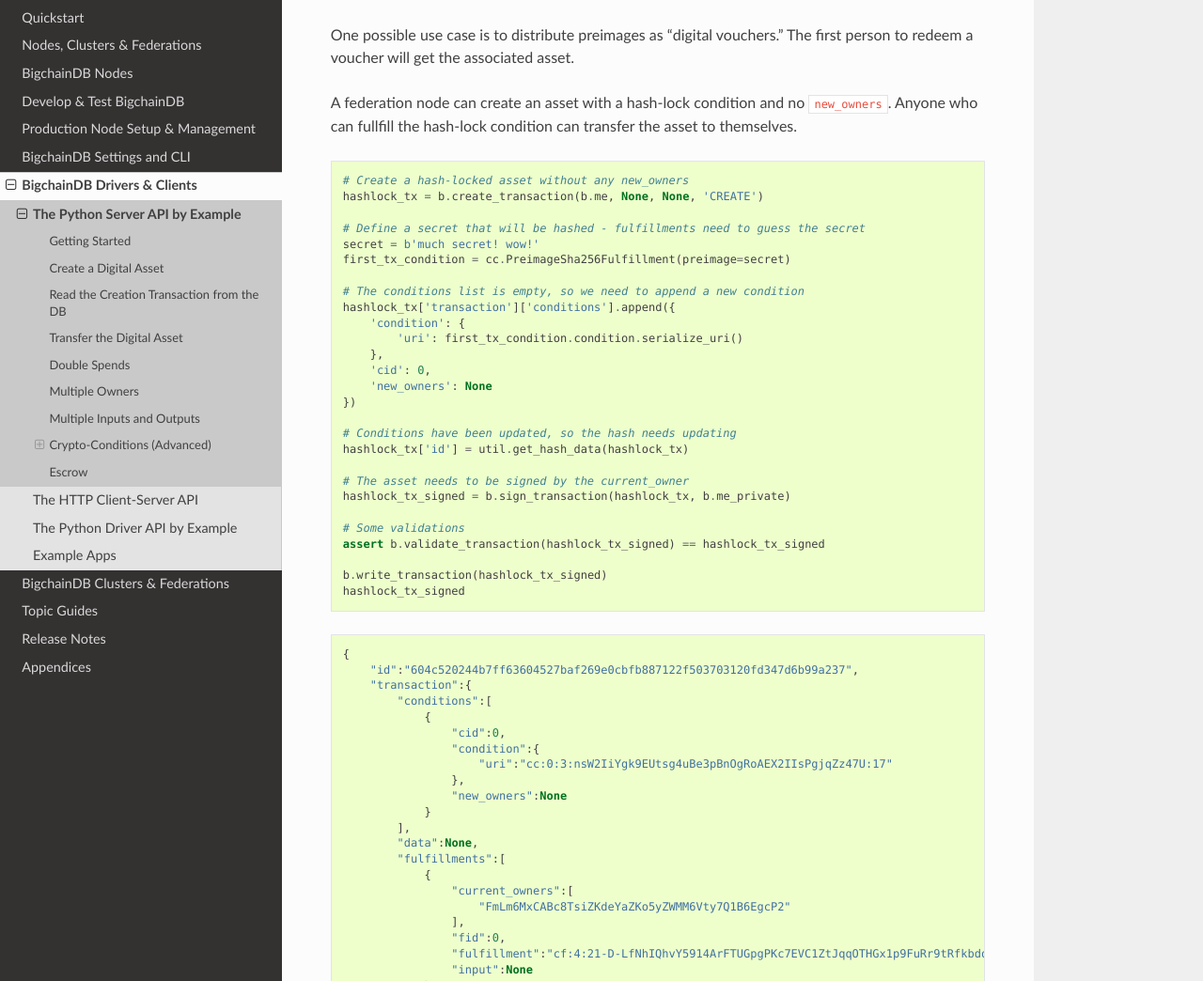
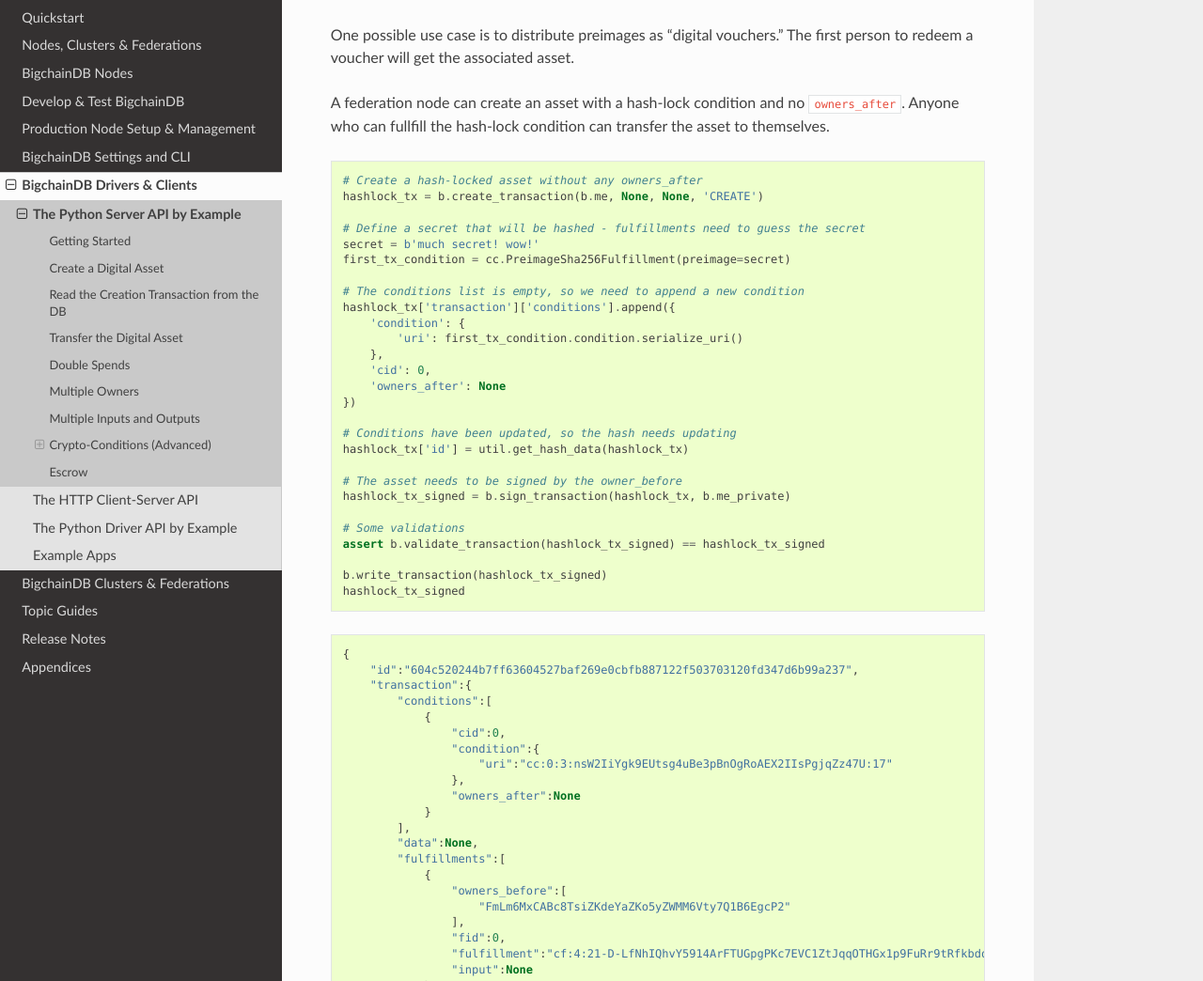
Before and after one commit to thematerials-network/bigchaindb-node, a Sphinx documentation site: the page built from bigchaindb/docs/source/drivers-clients/python-server-api-examples.md, in a window 1280 px wide and 1400 px high, scrolled down 14473 px. Shown: the part 156-1200 px from the top of the window at 94% size. Built offline with Sphinx 7.4.7 and the Read the Docs theme 2.0.0, drawn with Linux system fonts in a browser that asks for light colours; some of the changed text lies outside the part shown.

Commit message:
Closes #348 (#578)

````diff
--- a/bigchaindb/docs/source/drivers-clients/python-server-api-examples.md
+++ b/bigchaindb/docs/source/drivers-clients/python-server-api-examples.md
@@ -87,7 +87,7 @@ tx_retrieved
                     },
                     "uri":"cc:4:20:oqXTWvR3afHHX8OaOO84kZxS6nH4GEBXD4Vw8Mc5iBo:96"
                 },
-                "new_owners":[
+                "owners_after":[
                     "BwuhqQX8FPsmqYiRV2CSZYWWsSWgSSQQFHjqxKEuqkPs"
                 ]
             }
@@ -100,7 +100,7 @@ tx_retrieved
         },
         "fulfillments":[
             {
-                "current_owners":[
+                "owners_before":[
                     "3LQ5dTiddXymDhNzETB1rEkp4mA7fEV1Qeiu5ghHiJm9"
                 ],
                 "fid":0,
@@ -182,7 +182,7 @@ tx_transfer_retrieved
                     },
                     "uri":"cc:4:20:DIfyalZvV_9ukoO01mxmK3nxsfAWSKYYF33XDYkbY4E:96"
                 },
-                "new_owners":[
+                "owners_after":[
                     "qv8DvdNG5nZHWCP5aPSqgqxAvaPJpQj19abRvFCntor"
                 ]
             }
@@ -190,7 +190,7 @@ tx_transfer_retrieved
         "data":None,
         "fulfillments":[
             {
-                "current_owners":[
+                "owners_before":[
                     "BwuhqQX8FPsmqYiRV2CSZYWWsSWgSSQQFHjqxKEuqkPs"
                 ],
                 "fid":0,
@@ -231,7 +231,7 @@ DoubleSpend: input `{'cid': 0, 'txid': '933cd83a419d2735822a2154c84176a2f419cbd4
 
 ## Multiple Owners
 
-To create a new digital asset with _multiple_ owners, one can simply provide a list of `new_owners`:
+To create a new digital asset with _multiple_ owners, one can simply provide a list of `owners_after`:
 
 ```python
 # Create a new asset and assign it to multiple owners
@@ -282,7 +282,7 @@ tx_multisig_retrieved
                     },
                     "uri":"cc:2:29:DpflJzUSlnTUBx8lD8QUolOA-M9nQnrGwvWSk7f3REc:206"
                 },
-                "new_owners":[
+                "owners_after":[
                     "BwuhqQX8FPsmqYiRV2CSZYWWsSWgSSQQFHjqxKEuqkPs",
                     "qv8DvdNG5nZHWCP5aPSqgqxAvaPJpQj19abRvFCntor"
                 ]
@@ -291,7 +291,7 @@ tx_multisig_retrieved
         "data":None,
         "fulfillments":[
             {
-                "current_owners":[
+                "owners_before":[
                     "3LQ5dTiddXymDhNzETB1rEkp4mA7fEV1Qeiu5ghHiJm9"
                 ],
                 "fid":0,
@@ -306,7 +306,7 @@ tx_multisig_retrieved
 }
 ```
 
-The asset can be transfered as soon as each of the `new_owners` signs the transaction.
+The asset can be transfered as soon as each of the `owners_after` signs the transaction.
 
 To do so, simply provide a list of all private keys to the signing routine:
 
@@ -348,7 +348,7 @@ tx_multisig_transfer_retrieved
                     },
                     "uri":"cc:4:20:cAq6JQJXtwlxURqrksiyqLThB9zh08ZxSPLTDSaReYE:96"
                 },
-                "new_owners":[
+                "owners_after":[
                     "8YN9fALMj9CkeCcmTiM2kxwurpkMzHg9RkwSLJKMasvG"
                 ]
             }
@@ -356,7 +356,7 @@ tx_multisig_transfer_retrieved
         "data":None,
         "fulfillments":[
             {
-                "current_owners":[
+                "owners_before":[
                     "BwuhqQX8FPsmqYiRV2CSZYWWsSWgSSQQFHjqxKEuqkPs",
                     "qv8DvdNG5nZHWCP5aPSqgqxAvaPJpQj19abRvFCntor"
                 ],
@@ -427,7 +427,7 @@ tx_mimo_retrieved
                     },
                     "uri":"cc:4:20:2AXg2JJ7mQ8o2Q9-hafP-XmFh3YR7I2_Sz55AubfxIc:96"
                 },
-                "new_owners":[
+                "owners_after":[
                     "qv8DvdNG5nZHWCP5aPSqgqxAvaPJpQj19abRvFCntor"
                 ]
             },
@@ -443,7 +443,7 @@ tx_mimo_retrieved
                     },
                     "uri":"cc:4:20:2AXg2JJ7mQ8o2Q9-hafP-XmFh3YR7I2_Sz55AubfxIc:96"
                 },
-                "new_owners":[
+                "owners_after":[
                     "qv8DvdNG5nZHWCP5aPSqgqxAvaPJpQj19abRvFCntor"
                 ]
             },
@@ -459,7 +459,7 @@ tx_mimo_retrieved
                     },
                     "uri":"cc:4:20:2AXg2JJ7mQ8o2Q9-hafP-XmFh3YR7I2_Sz55AubfxIc:96"
                 },
-                "new_owners":[
+                "owners_after":[
                     "qv8DvdNG5nZHWCP5aPSqgqxAvaPJpQj19abRvFCntor"
                 ]
             }
@@ -467,7 +467,7 @@ tx_mimo_retrieved
         "data":None,
         "fulfillments":[
             {
-                "current_owners":[
+                "owners_before":[
                     "BwuhqQX8FPsmqYiRV2CSZYWWsSWgSSQQFHjqxKEuqkPs"
                 ],
                 "fid":0,
@@ -478,7 +478,7 @@ tx_mimo_retrieved
                 }
             },
             {
-                "current_owners":[
+                "owners_before":[
                     "BwuhqQX8FPsmqYiRV2CSZYWWsSWgSSQQFHjqxKEuqkPs"
                 ],
                 "fid":1,
@@ -489,7 +489,7 @@ tx_mimo_retrieved
                 }
             },
             {
-                "current_owners":[
+                "owners_before":[
                     "BwuhqQX8FPsmqYiRV2CSZYWWsSWgSSQQFHjqxKEuqkPs"
                 ],
                 "fid":2,
@@ -529,11 +529,11 @@ Setting up a generic threshold condition is a bit more elaborate than regular tr
 
 The basic workflow for creating a more complex cryptocondition is the following:
 
-1. Create a transaction template that include the public key of all (nested) parties as `new_owners`
+1. Create a transaction template that include the public key of all (nested) parties as `owners_after`
 2. Set up the threshold condition using the [cryptocondition library](https://github.com/bigchaindb/cryptoconditions)
 3. Update the condition and hash in the transaction template
 
-We'll illustrate this by a threshold condition where 2 out of 3 `new_owners` need to sign the transaction:
+We'll illustrate this by a threshold condition where 2 out of 3 `owners_after` need to sign the transaction:
 
 ```python
 import copy
@@ -620,7 +620,7 @@ tx_threshold_retrieved
                     },
                     "uri":"cc:2:29:FoElId4TE5TU2loonT7sayXhxwcmaJVoCeIduh56Dxw:246"
                 },
-                "new_owners":[
+                "owners_after":[
                     "8NaGq26YMcEvj8Sc5MnqspKzFTQd1eZBAuuPDw4ERHpz",
                     "ALE9Agojob28D1fHWCxFXJwpqrYPkcsUs26YksBVj27z",
                     "Cx4jWSGci7fw6z5QyeApCijbwnMpyuhp4C1kzuFc3XrM"
@@ -630,7 +630,7 @@ tx_threshold_retrieved
         "data":None,
         "fulfillments":[
             {
-                "current_owners":[
+                "owners_before":[
                     "qv8DvdNG5nZHWCP5aPSqgqxAvaPJpQj19abRvFCntor"
                 ],
                 "fid":0,
@@ -652,7 +652,7 @@ The transaction can now be transfered by fulfilling the threshold condition.
 
 The fulfillment involves:
 
-1. Create a transaction template that include the public key of all (nested) parties as `current_owners`
+1. Create a transaction template that include the public key of all (nested) parties as `owners_before`
 2. Parsing the threshold condition into a fulfillment using the [cryptocondition library](https://github.com/bigchaindb/cryptoconditions)
 3. Signing all necessary subfulfillments and updating the fulfillment field in the transaction
 
@@ -721,7 +721,7 @@ threshold_tx_transfer
                     },
                     "uri":"cc:4:20:xDz3NhRG-3eVzIB9sgnd99LKjOyDF-KlxWuf1TgNT0s:96"
                 },
-                "new_owners":[
+                "owners_after":[
                     "ED2pyPfsbNRTHkdMnaFkAwCSpZWRmbaM1h8fYzgRRMmc"
                 ]
             }
@@ -729,7 +729,7 @@ threshold_tx_transfer
         "data":None,
         "fulfillments":[
             {
-                "current_owners":[
+                "owners_before":[
                     "8NaGq26YMcEvj8Sc5MnqspKzFTQd1eZBAuuPDw4ERHpz",
                     "ALE9Agojob28D1fHWCxFXJwpqrYPkcsUs26YksBVj27z",
                     "Cx4jWSGci7fw6z5QyeApCijbwnMpyuhp4C1kzuFc3XrM"
@@ -758,10 +758,10 @@ Under the hood, fulfilling a hash-lock condition amounts to finding a string (a
 
 One possible use case is to distribute preimages as "digital vouchers." The first person to redeem a voucher will get the associated asset.
 
-A federation node can create an asset with a hash-lock condition and no `new_owners`. Anyone who can fullfill the hash-lock condition can transfer the asset to themselves.
+A federation node can create an asset with a hash-lock condition and no `owners_after`. Anyone who can fullfill the hash-lock condition can transfer the asset to themselves.
 
 ```python
-# Create a hash-locked asset without any new_owners
+# Create a hash-locked asset without any owners_after
 hashlock_tx = b.create_transaction(b.me, None, None, 'CREATE')
 
 # Define a secret that will be hashed - fulfillments need to guess the secret
@@ -774,13 +774,13 @@ hashlock_tx['transaction']['conditions'].append({
         'uri': first_tx_condition.condition.serialize_uri()
     },
     'cid': 0,
-    'new_owners': None
+    'owners_after': None
 })
 
 # Conditions have been updated, so the hash needs updating
 hashlock_tx['id'] = util.get_hash_data(hashlock_tx)
 
-# The asset needs to be signed by the current_owner
+# The asset needs to be signed by the owner_before
 hashlock_tx_signed = b.sign_transaction(hashlock_tx, b.me_private)
 
 # Some validations
@@ -800,13 +800,13 @@ hashlock_tx_signed
                 "condition":{
                     "uri":"cc:0:3:nsW2IiYgk9EUtsg4uBe3pBnOgRoAEX2IIsPgjqZz47U:17"
                 },
-                "new_owners":None
+                "owners_after":None
             }
         ],
         "data":None,
         "fulfillments":[
             {
-                "current_owners":[
+                "owners_before":[
                     "FmLm6MxCABc8TsiZKdeYaZKo5yZWMM6Vty7Q1B6EgcP2"
                 ],
                 "fid":0,
@@ -864,7 +864,7 @@ hashlock_fulfill_tx
                     },
                     "uri":"cc:4:20:y9884Md2YI_wdnGSTJGhwvFaNsKLe8sqwimqk-2JLSI:96"
                 },
-                "new_owners":[
+                "owners_after":[
                     "EiqCKxnBCmmNb83qyGch48tULK9RLaEt4xFA43UVCVDb"
                 ]
             }
@@ -872,7 +872,7 @@ hashlock_fulfill_tx
         "data":None,
         "fulfillments":[
             {
-                "current_owners":[],
+                "owners_before":[],
                 "fid":0,
                 "fulfillment":"cf:0:bXVjaCBzZWNyZXQhIHdvdyE",
                 "input":{
@@ -901,7 +901,7 @@ __Note__: The timeout conditions are BigchainDB-specific and not (yet) supported
 __Caveat__: The times between nodes in a BigchainDB federation may (and will) differ slightly. In this case, the majority of the nodes will decide.
 
 ```python
-# Create a timeout asset without any new_owners
+# Create a timeout asset without any owners_after
 tx_timeout = b.create_transaction(b.me, None, None, 'CREATE')
 
 # Set expiry time - the asset needs to be transfered before expiration
@@ -916,13 +916,13 @@ tx_timeout['transaction']['conditions'].append({
         'uri': condition_timeout.condition.serialize_uri()
     },
     'cid': 0,
-    'new_owners': None
+    'owners_after': None
 })
 
 # Conditions have been updated, so the hash needs updating
 tx_timeout['id'] = util.get_hash_data(tx_timeout)
 
-# The asset needs to be signed by the current_owner
+# The asset needs to be signed by the owner_before
 tx_timeout_signed = b.sign_transaction(tx_timeout, b.me_private)
 
 # Some validations
@@ -948,13 +948,13 @@ tx_timeout_signed
                     },
                     "uri":"cc:63:9:sceU_NZc3cAjAvaR1TVmgj7am5y8hJEBoqLm-tbqGbQ:17"
                 },
-                "new_owners":null
+                "owners_after":null
             }
         ],
         "data":null,
         "fulfillments":[
             {
-                "current_owners":[
+                "owners_before":[
                     "FmLm6MxCABc8TsiZKdeYaZKo5yZWMM6Vty7Q1B6EgcP2"
                 ],
                 "fid":0,
@@ -1086,7 +1086,7 @@ tx_escrow['transaction']['conditions'][0]['condition'] = {
 # Conditions have been updated, so the hash needs updating
 tx_escrow['id'] = util.get_hash_data(tx_escrow)
 
-# The asset needs to be signed by the current_owner
+# The asset needs to be signed by the owner_before
 tx_escrow_signed = b.sign_transaction(tx_escrow, testuser2_priv)
 
 # Some validations
@@ -1171,7 +1171,7 @@ tx_escrow_signed
                     },
                     "uri":"cc:2:29:sg08ERtppQrGxot7mu7XMdNkZTc29xCbWE1r8DgxuL8:181"
                 },
-                "new_owners":[
+                "owners_after":[
                     "BwuhqQX8FPsmqYiRV2CSZYWWsSWgSSQQFHjqxKEuqkPs",
                     "qv8DvdNG5nZHWCP5aPSqgqxAvaPJpQj19abRvFCntor"
                 ]
@@ -1180,7 +1180,7 @@ tx_escrow_signed
         "data":null,
         "fulfillments":[
             {
-                "current_owners":[
+                "owners_before":[
                     "qv8DvdNG5nZHWCP5aPSqgqxAvaPJpQj19abRvFCntor"
                 ],
                 "fid":0,
````
Also changed, not shown: bigchaindb/docs/source/drivers-clients/http-client-server-api.rst (+6 -6 lines), bigchaindb/docs/source/drivers-clients/python-driver-api-examples.md (+4 -4 lines), bigchaindb/docs/source/topic-guides/models.md (+9 -9 lines), 9 other files.
